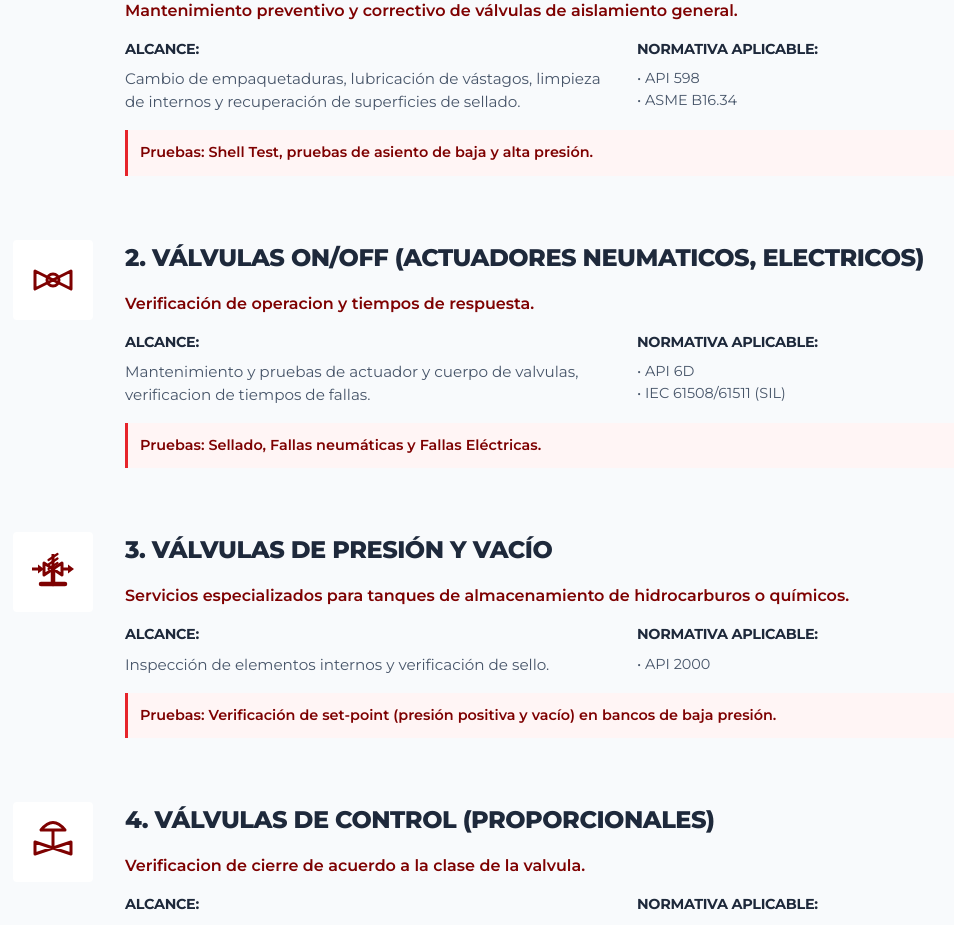
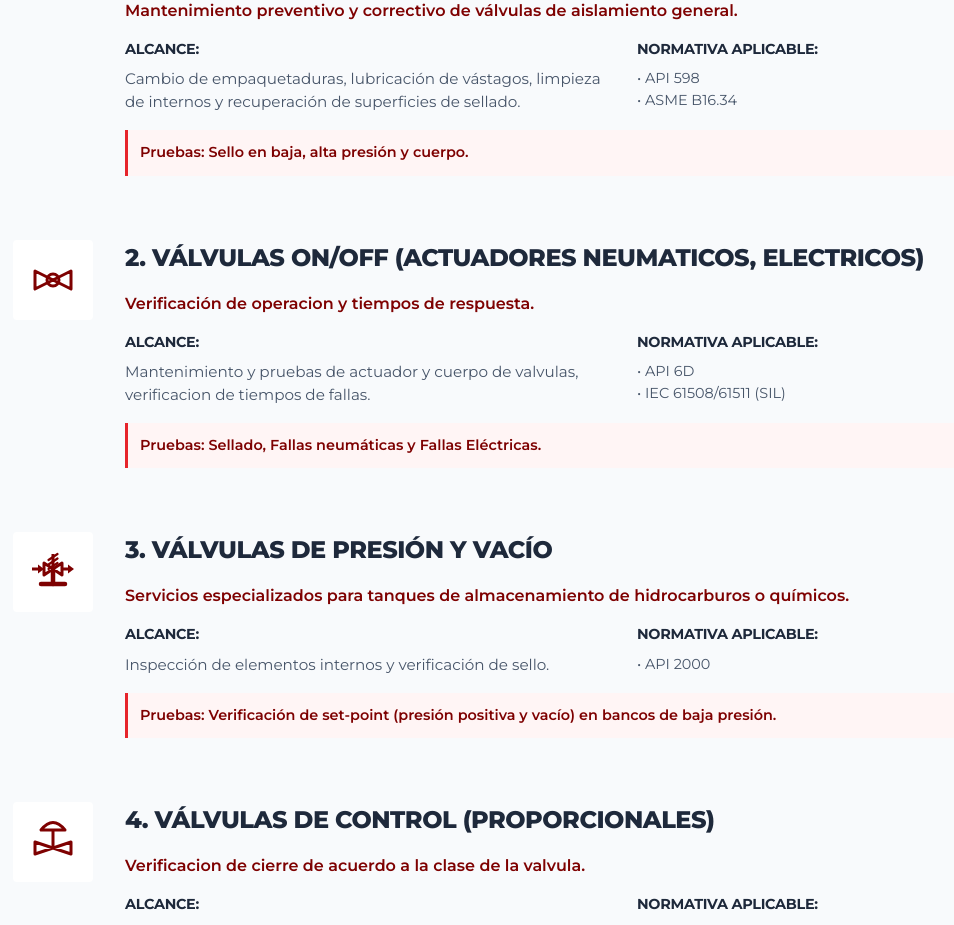
Before and after one commit to Proyectos-Nexatech/valve-quotation, a Next.js app: page / in a window 1280 px wide. Shown: the part 2620-3545 px from the top of the page, without its empty margins (75-1029 px from the left). Built offline with nearby package versions, Linux system fonts and the light colour scheme.

Commit message:
content: update test details for manual valves

```diff
--- a/src/components/landing/Portfolio.tsx
+++ b/src/components/landing/Portfolio.tsx
@@ -64,7 +64,7 @@ export const Portfolio = () => {
                 </div>
               </div>
               <p style={{ marginTop: '1rem', padding: '0.75rem', backgroundColor: '#FFF5F5', borderLeft: '3px solid var(--color-red-bright)', fontSize: '0.9rem', color: 'var(--color-maroon)', fontWeight: 600 }}>
-                Pruebas: Shell Test, pruebas de asiento de baja y alta presión.
+                Pruebas: Sello en baja, alta presión y cuerpo.
               </p>
             </div>
           </div>
```
